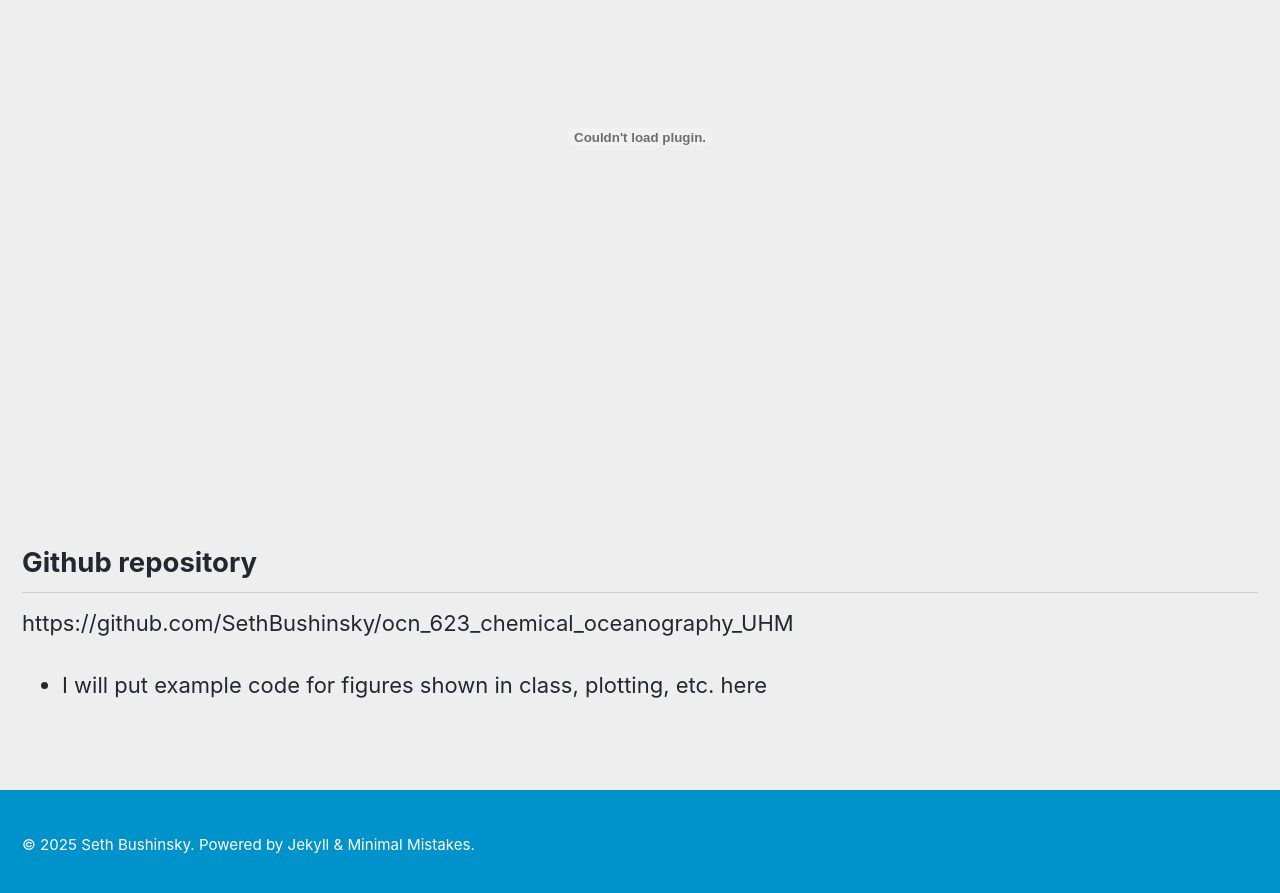
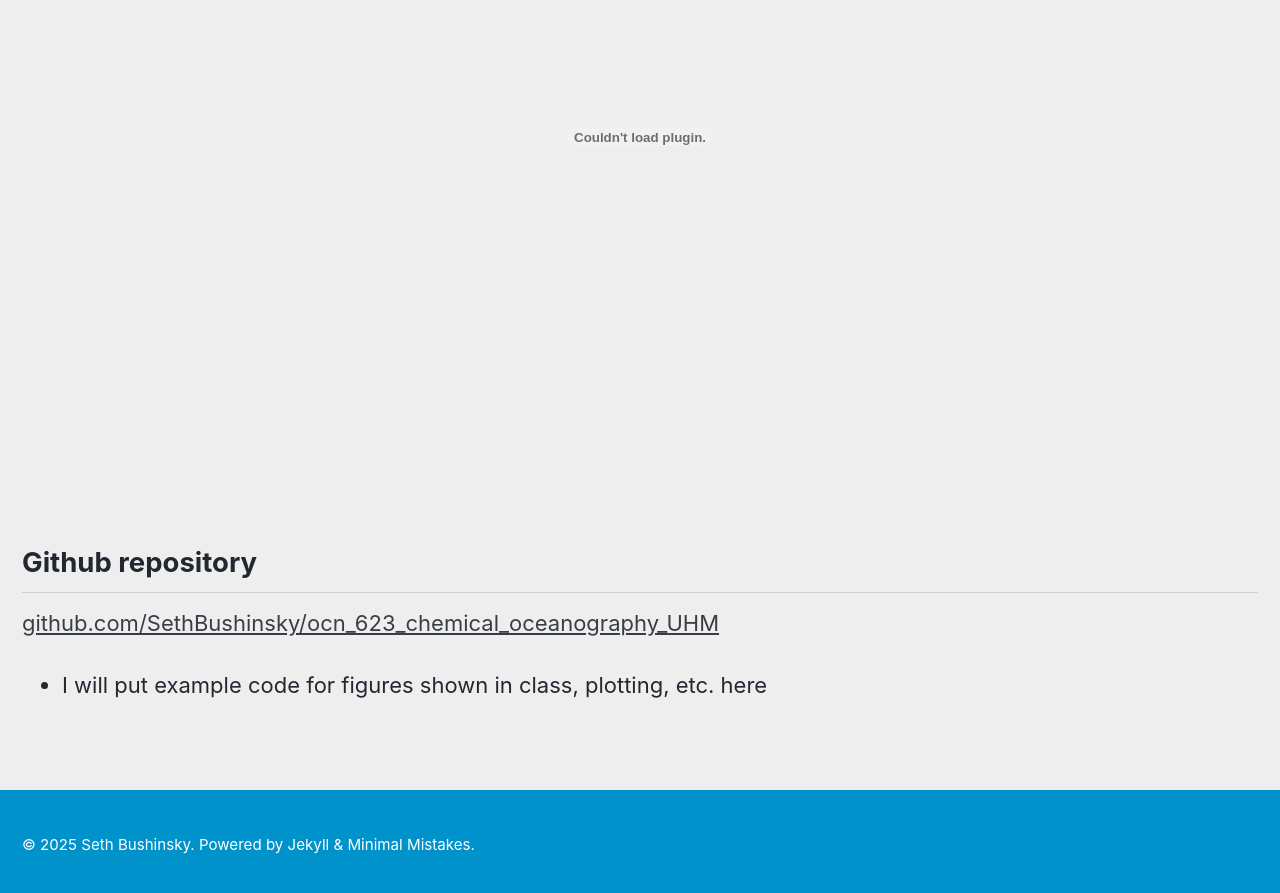
Before and after one commit to SethBushinsky/OCN623_Chemical_Oceanography, a Jekyll site: the page built from index.md, in a window 1280 px wide and 900 px high, scrolled down 953 px. Shown: the top 893 px of the window. Built offline with Jekyll 4.4.1, drawn with Linux system fonts in a browser that asks for light colours; cached includes are drawn as plain includes; our own code applies the rules of GitHub Pages for plain Markdown files; some of the changed lines change nothing that is shown.

Commit message:
Update index.md

```diff
--- a/index.md
+++ b/index.md
@@ -19,5 +19,5 @@ Monday's at 11am, MSB 523. If you need to meet via Zoom instead, let me know.
 <embed src="assets/pdfs/OCN_623_Syllabus_2025_v1.pdf" type="application/pdf" width="700px" height="400px" />
 
 ## Github repository
-https://github.com/SethBushinsky/ocn_623_chemical_oceanography_UHM
+[github.com/SethBushinsky/ocn_623_chemical_oceanography_UHM](https://github.com/SethBushinsky/ocn_623_chemical_oceanography_UHM)
 - I will put example code for figures shown in class, plotting, etc. here
```
